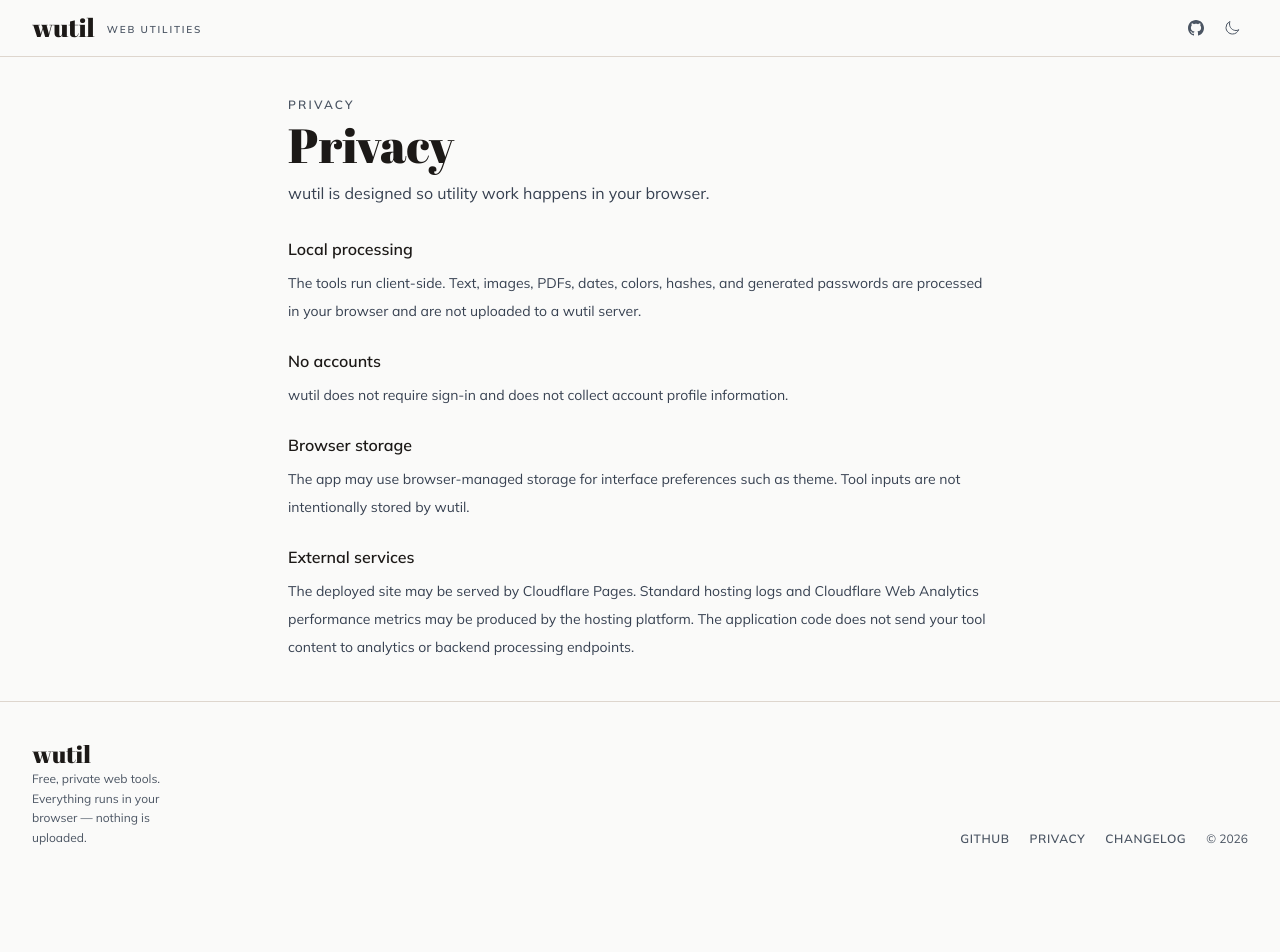
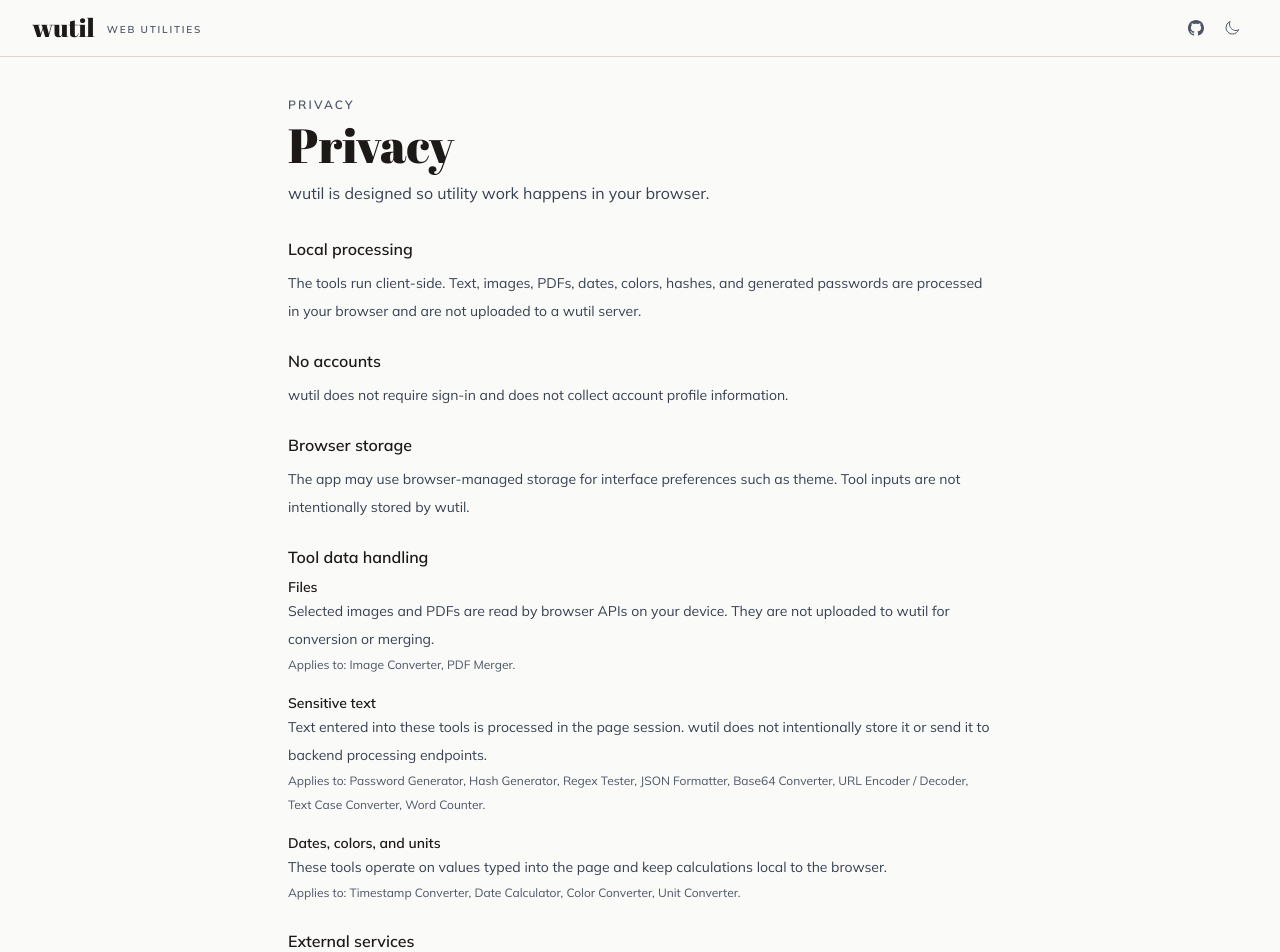
Before and after one commit to m1ngsama/wutil, a Next.js app: page /privacy in a window 1280 px wide. Shown: the top 952 px of the page. Before the commit the page ends 887 px from the top, so only its background shows below. Built offline with nearby package versions, Linux system fonts and the light colour scheme.

Commit message:
docs: add tool privacy notes

```diff
--- a/src/app/privacy/page.tsx
+++ b/src/app/privacy/page.tsx
@@ -1,4 +1,5 @@
 import type { Metadata } from 'next';
+import { getPrivacyToolNames, PRIVACY_NOTES } from '@/lib/privacy-notes';
 
 export const metadata: Metadata = {
   title: 'Privacy',
@@ -39,6 +40,21 @@ export default function PrivacyPage() {
         </section>
 
         <section>
+          <h2 className="text-base font-semibold text-ink mb-2">Tool data handling</h2>
+          <div className="space-y-4">
+            {PRIVACY_NOTES.map((group) => (
+              <div key={group.title}>
+                <h3 className="text-sm font-semibold text-ink">{group.title}</h3>
+                <p>{group.note}</p>
+                <p className="text-xs leading-6 text-ink-3">
+                  Applies to: {getPrivacyToolNames(group.toolIds).join(', ')}.
+                </p>
+              </div>
+            ))}
+          </div>
+        </section>
+
+        <section>
           <h2 className="text-base font-semibold text-ink mb-2">External services</h2>
           <p>
             The deployed site may be served by Cloudflare Pages. Standard hosting logs and Cloudflare Web Analytics performance metrics may be produced by the hosting platform. The application code does not send your tool content to analytics or backend processing endpoints.
--- a/src/lib/changelog.ts
+++ b/src/lib/changelog.ts
@@ -6,6 +6,16 @@ export interface ChangelogEntry {
 }
 
 export const CHANGELOG_ENTRIES: ChangelogEntry[] = [
+  {
+    date: '2026-05-08',
+    title: 'Privacy notes by tool category',
+    summary: 'Expanded the public privacy page with clearer tool-level data handling notes.',
+    changes: [
+      'Added file-tool privacy notes for image conversion and PDF merging.',
+      'Added sensitive text handling notes for text, encoding, hashing, regex, and formatting tools.',
+      'Added tests that keep privacy notes aligned with registered tools.',
+    ],
+  },
   {
     date: '2026-05-07',
     title: 'Production hardening and discoverability',
--- /dev/null
+++ b/src/lib/privacy-notes.ts
@@ -0,0 +1,35 @@
+import { TOOL_REGISTRY } from './tool-registry';
+
+export interface PrivacyNote {
+  title: string;
+  toolIds: string[];
+  note: string;
+}
+
+export const PRIVACY_NOTES: PrivacyNote[] = [
+  {
+    title: 'Files',
+    toolIds: ['image-converter', 'pdf-merge'],
+    note: 'Selected images and PDFs are read by browser APIs on your device. They are not uploaded to wutil for conversion or merging.',
+  },
+  {
+    title: 'Sensitive text',
+    toolIds: ['password-generator', 'hash-generator', 'regex-tester', 'json-formatter', 'base64-converter', 'url-encoder', 'text-case', 'word-counter'],
+    note: 'Text entered into these tools is processed in the page session. wutil does not intentionally store it or send it to backend processing endpoints.',
+  },
+  {
+    title: 'Dates, colors, and units',
+    toolIds: ['timestamp', 'date-calculator', 'color-converter', 'unit-converter'],
+    note: 'These tools operate on values typed into the page and keep calculations local to the browser.',
+  },
+];
+
+export function getPrivacyToolNames(toolIds: string[]) {
+  return toolIds.map((toolId) => {
+    const tool = TOOL_REGISTRY.find((item) => item.id === toolId);
+    if (!tool) {
+      throw new Error(`Unknown privacy tool id: ${toolId}`);
+    }
+    return tool.name;
+  });
+}
```
Also changed, not shown: 2 other files (tests, documents, lock files or other folders).
